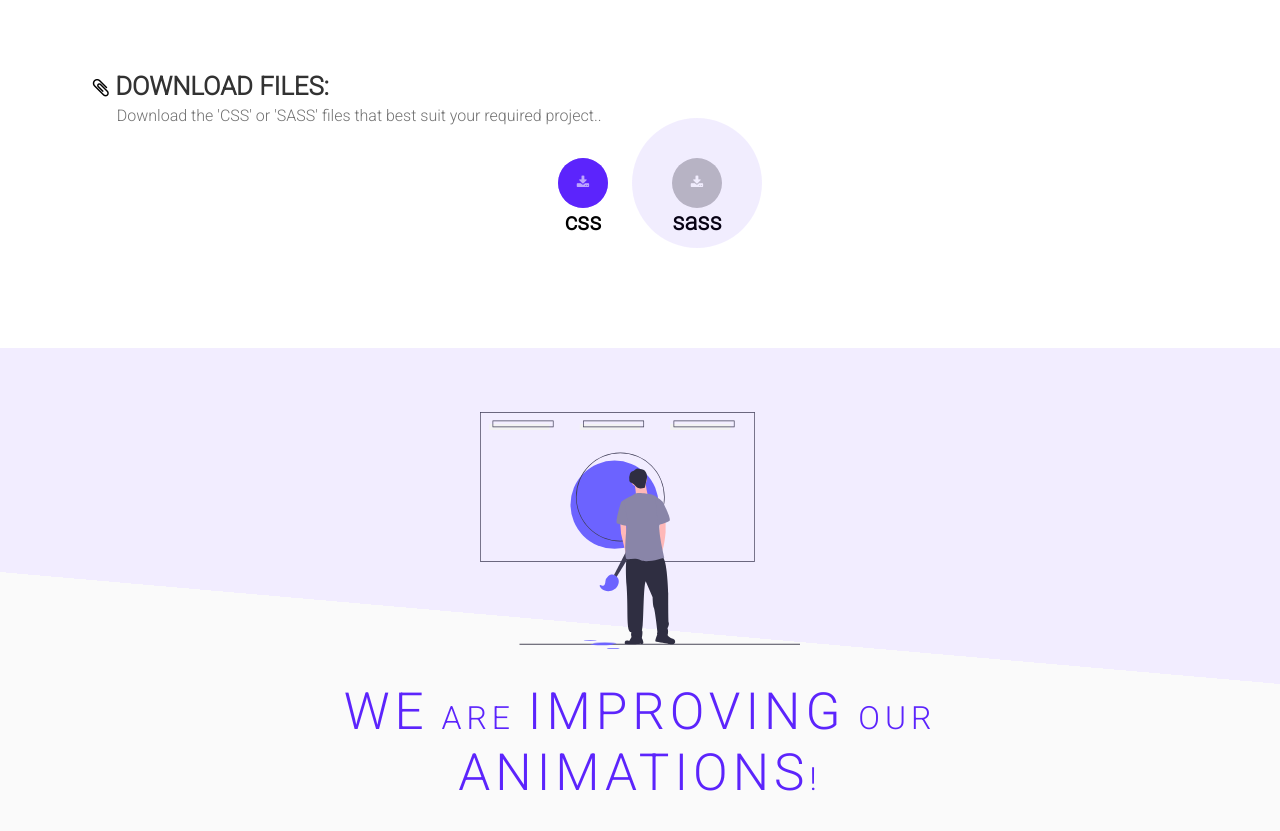
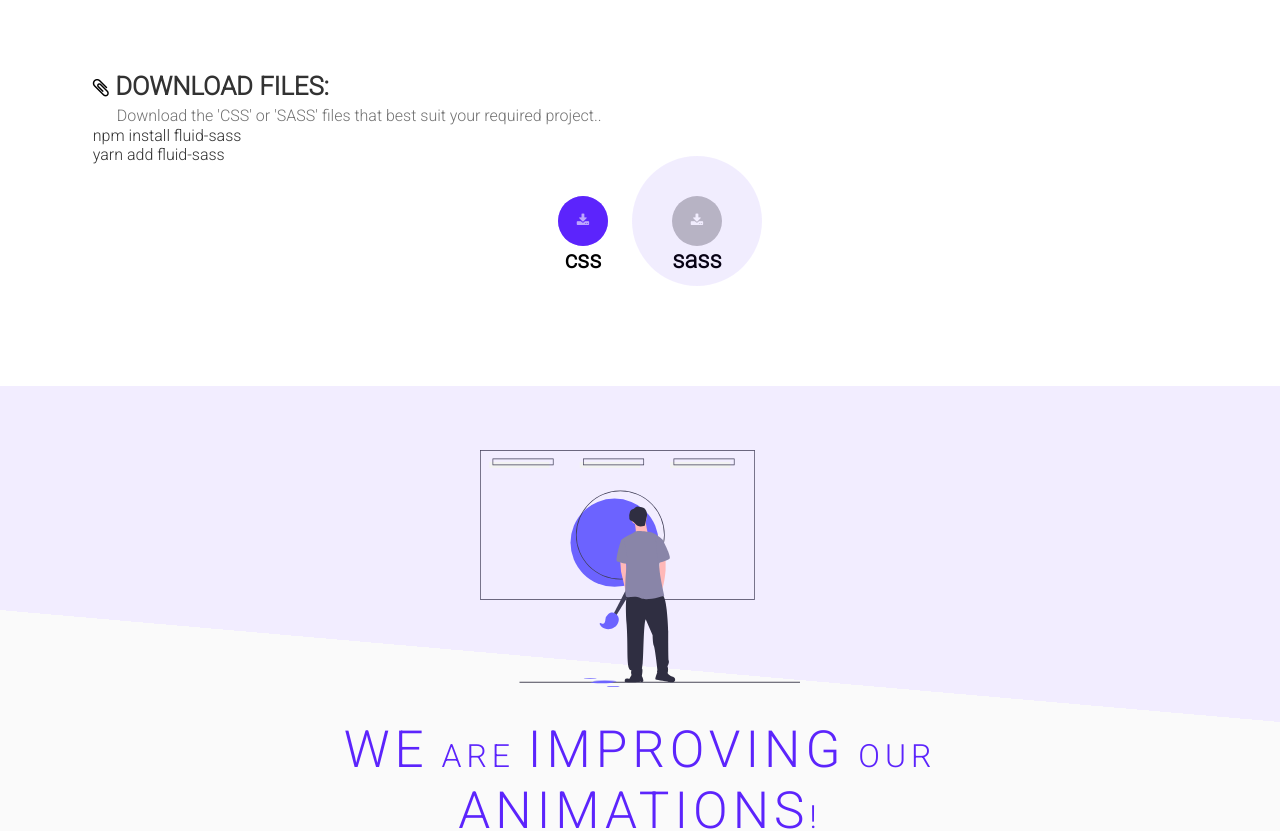
Before and after one commit to jhony-24/fluid-SASS, a website: page docs/index.html in a window 1280 px wide. Shown: the part 1780-2611 px from the top of the page. Drawn offline with nearby package versions, Linux system fonts and the light colour scheme.

Commit message:
create card to install by commands

```diff
--- a/docs/index.html
+++ b/docs/index.html
@@ -127,6 +127,10 @@
                     detail="Download the 'CSS' or 'SASS' files that best suit your required project..">
                 </paragraph-detail>
                 <div slot="body">
+                    <div class="card-install">
+                        <p class="command-install">npm install fluid-sass</p>
+                        <p class="command-install">yarn add fluid-sass</p>
+                    </div>
                     <div class="center flex-row-center">
                         <div class="center container-btn-download">
                             <circle-button class="btn-download" @onclick="downloadCSS" icon="fa fa-download" ></circle-button>
```
